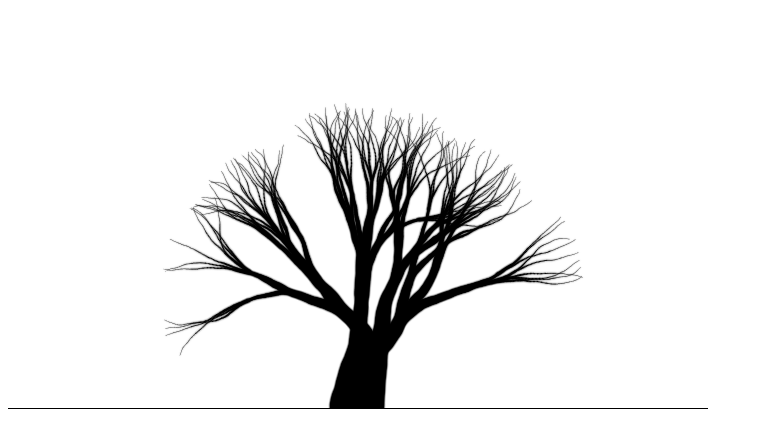
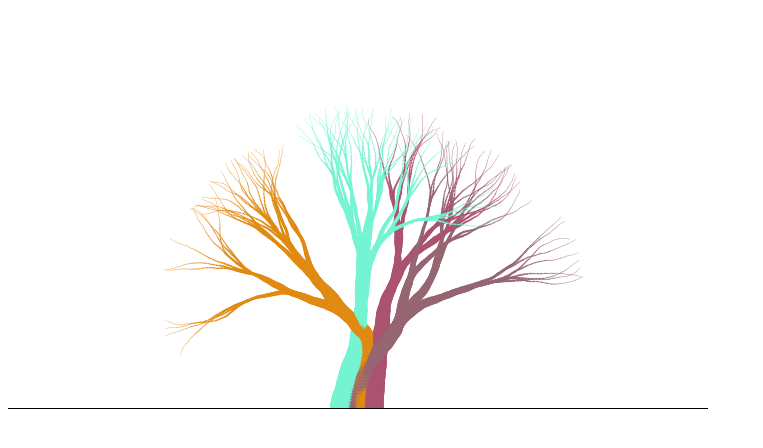
Before and after one commit to Saluki-Code/Spring_2017_Workshops, a plain HTML site: page Workshop_03/tree_example/index.html in a window 1280 px wide. Shown: the whole page, without its empty margins (0-763 px from the left). Drawn offline with nearby package versions, Linux system fonts and the light colour scheme.

Commit message:
snakes are random colors now

```diff
--- a/Workshop_03/tree_example/index.html
+++ b/Workshop_03/tree_example/index.html
@@ -27,8 +27,9 @@ border-bottom: 1px solid black;
 	this.speed = this.canvasWidth/500;
 	this.angle = Math.PI/2;
 	this.angleDiversion =
-	this.fillStyle = "black";
-	this.shadowColor = "black";
+	this.fillStyle = '#' + Math.floor(Math.random()*16777215).toString(16);
+	this.shadowColor = '#' + Math.floor(Math.random()*16777215).toString(16);
+
 	this.shadowBlur = 2;
 	this.generation = 0;
 	this.lifespan = 0;
@@ -60,7 +61,10 @@ Snake.prototype = {
 		this.lifespan++;
 		this.die();
 	},
-
+	rotateColor: function() {
+	  this.shadowColor =   '#' + Math.floor(Math.random()*16777215).toString(16);
+	  this.shadowBlur = '#' + Math.floor(Math.random()*16777215).toString(16);
+	},
 	draw: function() {
 		var context = this.context;
 		context.save();
@@ -146,13 +150,11 @@ Snake.prototype = {
 		}
 	}
 }
-
 SnakeCollection = function() {
 	this.canvas = canvas;
 
 	this.snakes = [];
 }
-
 SnakeCollection.prototype = {
 	next: function() {
 		n = this.snakes.length;
@@ -165,6 +167,7 @@ SnakeCollection.prototype = {
 
 	add: function(snake) {
 		this.snakes.push(snake);
+		snake.rotateColor();
 		snake.collection = this;
 	},
 
@@ -172,16 +175,21 @@ SnakeCollection.prototype = {
 		for (var s in this.snakes)
 			if (this.snakes[s] === snake)
 				this.snakes.splice(s, 1);
+	},
+	reset: function() {
+		n = this.snakes.length;
+		for (var s in this.snakes) {
+			var snake = this.snakes[s];
+			this.remove(snake);
+		}
 	}
 }
-
 function randHex() {
 	var num = Math.round(Math.random() * 255).toString(16);
 	if (num.length == 1)
 		num = "0"+num;
 	return num;
 }
-
 jQuery(function() {
 	// Convenience
 	$canvas = jQuery("canvas#canvastree");
@@ -195,9 +203,6 @@ jQuery(function() {
 	// Set actual canvas size to match css
 	$canvas.attr("width", width);
 	$canvas.attr("height", height);
-
-	// Information
-	jQuery("#info").html("Size: "+canvas.width+"x"+canvas.height);
 
 	// Frame rate
 	var frame = 0;
@@ -217,25 +222,8 @@ jQuery(function() {
 	var interval = setInterval(function() {
 		snakes.next();
 
+
 		frame++;
 	}, 0);
-
-	// fps
-	// var fpsInterval = setInterval(function() {
-	// 	jQuery("#fps").html(frame+" fps<br/>"+snakes.snakes.length+" branches running");
-	// 	frame = 0;
-	// 	if (snakes.snakes.length == 0) {
-	// 		clearInterval(interval);
-	// 		clearInterval(fpsInterval);
-	// 		var delay = 1500;
-	// 		jQuery("#info-container").fadeOut(1500, function(){
-	// 			jQuery("#info-container").html("Refresh for more delicious trees :)").fadeIn(delay, function() {
-	// 				setTimeout(function() {
-	// 					jQuery("#info-container").fadeOut(delay);
-	// 				}, delay*3)
-	// 			});
-	// 		});
-	// 	}
-	// }, 1000);
 });
 </script>
```
